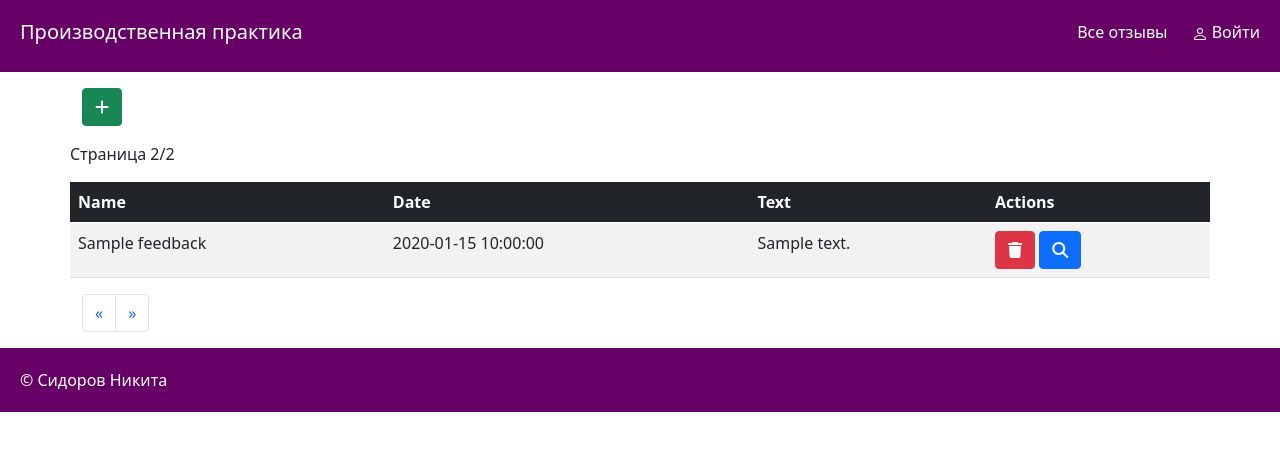
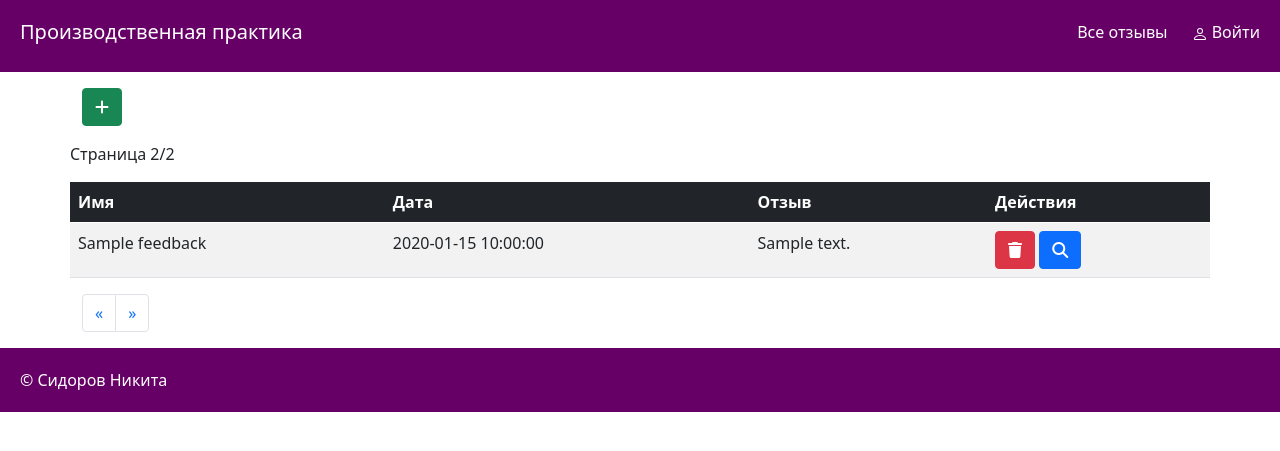
Before and after one commit to NikSid34/IV-practice, a PHP site: template templates/view/feedbacks_table.php in a window 1280 px wide. Shown: the top 451 px of the page. Run offline with PHP 8.4, Linux system fonts and the light colour scheme; the template is opened without the code that fills it: most values are stand-ins (such as "Sample title", 1, 10 or a date in 2020); some libraries are stand-ins or nearby versions.

```diff
--- a/src/feedback.php
+++ b/src/feedback.php
@@ -11,7 +11,7 @@ class Feedback
 	 *
 	 * @param int $id
 	 *
-	 * @return array
+	 * @return string
 	 */
 	public static function getFeedback(int $id)
 	{
@@ -20,6 +20,7 @@ class Feedback
 		$stmt = $pdo->prepare($sql);
 		$stmt->execute(['id' => $id]);
 		$result = $stmt->fetch(\PDO::FETCH_ASSOC);
+		$result = json_encode($result);
 		return $result;
 	}
 
@@ -48,7 +49,7 @@ class Feedback
 	 * @param string $name
 	 * @param string $text
 	 *
-	 * @return $data
+	 * @return string
 	 */
 	public static function createFeedback(string $name, string $text)
 	{
--- a/templates/view/feedbacks_table.php
+++ b/templates/view/feedbacks_table.php
@@ -42,18 +42,19 @@ include_once $_SERVER['DOCUMENT_ROOT'] . '/templates/view/header.php';
             <table class="table table-hover table-striped">
                 <thead>
                 <tr class="table-dark">
-                    <th>Name</th>
-                    <th>Date</th>
-                    <th>Text</th>
-                    <th>Actions</th>
+                    <th>Имя</th>
+                    <th>Дата</th>
+                    <th>Отзыв</th>
+                    <th>Действия</th>
                 </tr>
                 </thead>
                 <tbody>
 				<?php foreach ($feedbacks as $item): ?>
                     <tr>
-                        <td><?php echo htmlspecialchars($item['name'])?></td>
+                        <td><?php echo htmlspecialchars(substr($item['name'],0,50))?></td>
                         <td><?php echo htmlspecialchars($item['datetime'])?></td>
-                        <td><?php echo htmlspecialchars($item['text'])?></td>
+                        <td><?php echo htmlspecialchars(substr($item['text'],0,50)); if (strlen($item['text'])>50)
+                            echo ' ...' ?></td>
                         <td>
                             <form class="d-inline-block" action="/api/delete/<?php echo htmlspecialchars($item['id'])?>"
                                   method="post">
@@ -77,15 +78,13 @@ include_once $_SERVER['DOCUMENT_ROOT'] . '/templates/view/header.php';
         <nav>
             <ul class="pagination">
                 <li class="page-item">
-                    <a class="page-link" href="/api/feedbacks?page=<?php if($page != 0){echo htmlspecialchars($page-1);}
-                    else{echo 0;} ?>"
+                    <a class="page-link" href="/api/feedbacks?page=<?php if($page != 0){echo htmlspecialchars($page-1);} else{echo 0;} ?>"
                        aria-label="Предыдущая">
                         <span aria-hidden="true">&laquo;</span>
                     </a>
                 </li>
                 <li class="page-item">
-                    <a class="page-link" href="/api/feedbacks?page=<?php if($page != $maxPage){echo htmlspecialchars
-                    ($page+1);} else{echo $maxPage;} ?>"
+                    <a class="page-link" href="/api/feedbacks?page=<?php if($page != $maxPage){echo htmlspecialchars($page+1);} else{echo $maxPage;} ?>"
                        aria-label="Следующая">
                         <span aria-hidden="true">&raquo;</span>
                     </a>
```
Also changed, not shown: index.php (+14 -5 lines), db/database.db.
